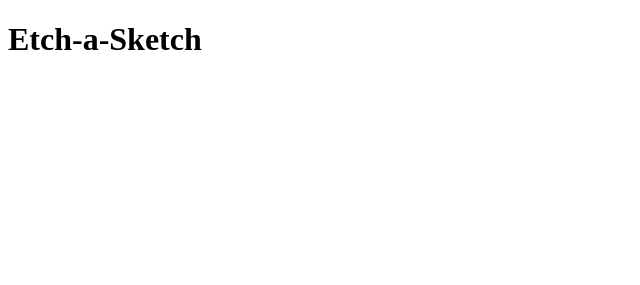
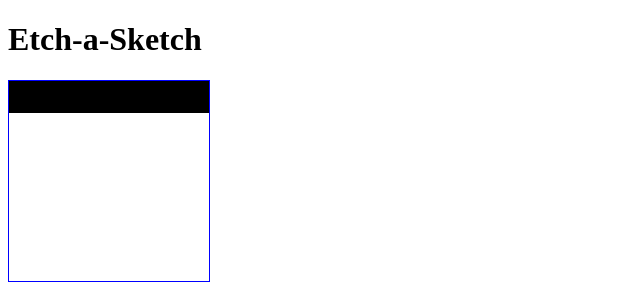
Before and after one commit to Fabi808/etch-a-sketch, a plain HTML site: page index.html in a window 1280 px wide. Shown: the whole page, without its empty margins (0-640 px from the left). Drawn offline with Linux system fonts and the light colour scheme.

Commit message:
Defer script and create createGrid() to append squares

```diff
--- a/index.html
+++ b/index.html
@@ -5,7 +5,7 @@
   <meta http-equiv="X-UA-Compatible" content="IE=edge">
   <meta name="viewport" content="width=device-width, initial-scale=1.0">
   <title>Etch-a-Sketch</title>
-  <script src="script.js"></script>
+  <script src="script.js" defer></script>
   <link rel="stylesheet" href="styles.css">
 </head>
 <body>
--- a/script.js
+++ b/script.js
@@ -1,11 +1,10 @@
+const grid = document.querySelector("#grid");
 function createGrid(numSqaures = 16) {
-  const grid = document.querySelector("#grid");
   for (let i = 0; i < numSqaures; i++) {
-    const gridRow = document.createElement("div");
-    grid.appendChild(gridRow);
-    for (let i = 0; i < numSqaures; i++) {
-      const gridSquare = document.createElement("div");
-      gridSquare.appendChild(gridSquare);
-    }
+    const square = document.createElement("div");
+    grid.appendChild(square);
+    square.style.border = "1px solid black";
   }
 }
+
+createGrid();
--- a/styles.css
+++ b/styles.css
@@ -0,0 +1,5 @@
+#grid {
+  width: 200px;
+  height: 200px;
+  border: 1px solid blue;
+}
```
